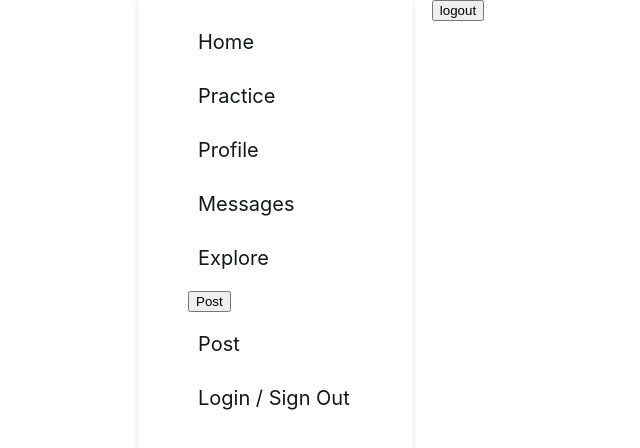
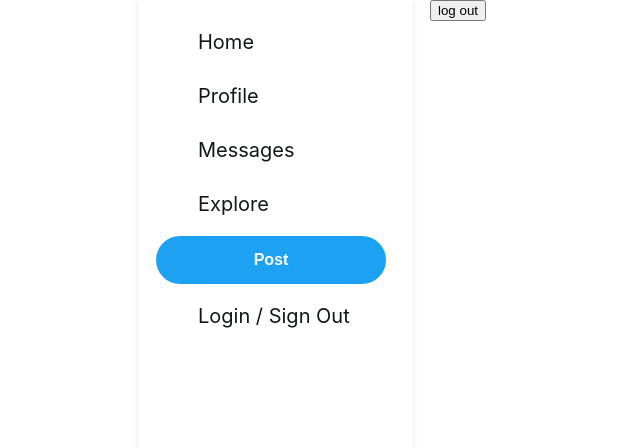
Before and after one commit to Bui-Alex46/social-media-clone, a React (Create React App) app: page /signout in a window 1280 px wide. Shown: the top 448 px of the page, without its empty margins (182-822 px from the left). Built offline with nearby package versions, Linux system fonts and the light colour scheme.

Commit message:
Getting rid of warning errors and cleaning up code.

```diff
--- a/public/index.html
+++ b/public/index.html
@@ -1,43 +1,11 @@
 <!DOCTYPE html>
 <html lang="en">
   <head>
-    <meta charset="utf-8" />
-    <link rel="icon" href="%PUBLIC_URL%/favicon.ico" />
-    <meta name="viewport" content="width=device-width, initial-scale=1" />
-    <meta name="theme-color" content="#000000" />
-    <meta
-      name="description"
-      content="Web site created using create-react-app"
-    />
-    <link rel="apple-touch-icon" href="%PUBLIC_URL%/logo192.png" />
-    <!--
-      manifest.json provides metadata used when your web app is installed on a
-      user's mobile device or desktop. See https://developers.google.com/web/fundamentals/web-app-manifest/
-    -->
     <link rel="manifest" href="%PUBLIC_URL%/manifest.json" />
-    <!--
-      Notice the use of %PUBLIC_URL% in the tags above.
-      It will be replaced with the URL of the `public` folder during the build.
-      Only files inside the `public` folder can be referenced from the HTML.
-
-      Unlike "/favicon.ico" or "favicon.ico", "%PUBLIC_URL%/favicon.ico" will
-      work correctly both with client-side routing and a non-root public URL.
-      Learn how to configure a non-root public URL by running `npm run build`.
-    -->
-    <title>React App</title>
+    <title>Twitter Clone</title>
   </head>
   <body>
     <noscript>You need to enable JavaScript to run this app.</noscript>
     <div id="root"></div>
-    <!--
-      This HTML file is a template.
-      If you open it directly in the browser, you will see an empty page.
-
-      You can add webfonts, meta tags, or analytics to this file.
-      The build step will place the bundled scripts into the <body> tag.
-
-      To begin the development, run `npm start` or `yarn start`.
-      To create a production bundle, use `npm run build` or `yarn build`.
-    -->
   </body>
 </html>
--- a/src/App.js
+++ b/src/App.js
@@ -12,7 +12,9 @@ import Home from './pages/home';
 import Post from './pages/post';
 import SignOutPage from './pages/signout';
 import SignInPage from './pages/signIn';
+
 function App() {
+
   return (
       <BrowserRouter>
       <Navbar/>
@@ -28,6 +30,7 @@ function App() {
           <Route exact path = "/signIn" element={<SignInPage />}></Route>
         </Routes>
         </BrowserRouter>
+
   );
 }
 
--- a/src/pages/css/Navbar.css
+++ b/src/pages/css/Navbar.css
@@ -38,3 +38,37 @@
   .navbar li.active a {
     color: #1da1f2;
   }
+  .post-button{
+    background-color: #1da1f2;
+    color: #fff;
+    border: none;
+    border-radius: 30px;
+    padding: 15px;
+    font-size: 16px;
+    font-weight: bold;
+    cursor: pointer;
+  }
+  .post-button-modal{
+    background-color: #1da1f2;
+    color: #fff;
+    border: none;
+    border-radius: 30px;
+    padding: 1rem;
+    font-size: 13px;
+    font-weight: bold;
+    cursor: pointer;
+    position: relative;
+    left: 32rem;
+    top: 5rem;
+    width: 5rem;
+  }
+  .post-button-modal:hover{
+    background-color: #57b6f6;
+  }
+  .post-button-modal:active{
+    opacity: .8;
+  }
+  .navbar .post-button{
+    width: 230px;
+    margin-left: -2rem;
+  }
--- a/src/pages/css/Post.css
+++ b/src/pages/css/Post.css
@@ -6,7 +6,7 @@
 .modal{
     display: flex;
     flex-direction: column;
-    align-items: center;
+    align-items: left;
     justify-content: top;
     box-shadow: rgba(94, 94, 108, 1) 0px 7px 29px 0px;
     background: white;
--- a/src/pages/css/Profile.css
+++ b/src/pages/css/Profile.css
@@ -89,12 +89,12 @@
     flex-direction: column;
     margin: 0;
     margin-top: 0;
-    align-items: flex-start;
+    margin-bottom:0;
     width: stretch;
     position: relative;
     top:1rem;
     left: -1rem;
-    height:2rem;
+    height:4rem;
     padding: 1rem;
     padding-left:4.2rem;
     list-style: none;
--- a/src/pages/navbar.jsx
+++ b/src/pages/navbar.jsx
@@ -1,12 +1,11 @@
-import React, {useState, useEffect} from 'react';
+import React, {useState} from 'react';
 import { Link} from 'react-router-dom';
 import './css/Navbar.css'
 import Modal from 'react-modal'
 import './css/Post.css'
-import { auth  } from '../firebase';
-import {  setPersistence , browserSessionPersistence } from 'firebase/auth';
 import {db} from '../firebase'
 import {addDoc, collection} from 'firebase/firestore'
+
 
 const Navbar = () => {
   const [modalIsOpen, setModalIsOpen] = useState(false);
@@ -18,20 +17,6 @@ const closeModal = () => {
     setModalIsOpen(false);
 }
 
-const [user, setUser] = useState(null);
-    useEffect(() => {
-        const currentUser = auth.currentUser
-    setPersistence(auth,browserSessionPersistence).then(() => {
-        if (currentUser){
-            setUser(currentUser)
-            console.log('Persistence set')
-    }else{
-        console.log('no user')
-    }
-
-    })
-    }, [])
-
 const [post, setPost] = useState("")
 const addPost = async (e) => {
   e.preventDefault();
@@ -40,6 +25,7 @@ const addPost = async (e) => {
       post: post,
     });
     console.log("Doc written with ID: ", docRef.id);
+    closeModal();
   }catch(e){
     console.error("Error adding document: ", e);
   }
@@ -49,13 +35,12 @@ const addPost = async (e) => {
     <div className='navbar'>
     <ul>
       <li> <Link to = "/home"> Home</Link></li>
-      <li> <Link to = "/practice"> Practice</Link></li>
       <li> <Link to = "/profile"> Profile</Link></li>
       <li> <Link to = "/messages"> Messages</Link></li>
       <li> <Link to = "/explore"> Explore</Link></li>
 
       {/* Modal for Posting */}
-      <li> <button onClick = {() => openModal()}> Post</button>
+      <li> <button className = "post-button" onClick = {() => openModal()}> Post</button>
         <Modal isOpen = {modalIsOpen} onRequestClose = {closeModal} className = "modal">
           <form onSubmit = {addPost} >
           <button className = "close-button" onClick = {() => closeModal()}>
@@ -63,14 +48,11 @@ const addPost = async (e) => {
           </button>
             {/* <img alt = "User" className = "profile-pic-modal" src = {user.photoURL} /> */}
             <input type = 'text' value = {post} onChange = {(e) => setPost(e.target.value)} className='input-field' placeholder='What is happening?!'></input>
-            <button type = "submit"> Post</button>
+            <button className = "post-button-modal" type = "submit"> Post</button>
           </form>
 
         </Modal></li>
-
-
-      <li> <Link to = "/post"> Post</Link></li>
-      <li> <Link to = "/auth"> Login / Sign Out</Link></li>
+      <li> <Link to = "/auth" className='login-button'> Login / Sign Out</Link></li>
     </ul>
     </div>
     )
--- a/src/pages/signout.jsx
+++ b/src/pages/signout.jsx
@@ -18,7 +18,7 @@ const SignOutPage = () => {
     return (
 
         <div className = 'auth-container'>
-        <button type = "button" onClick = {handleSignOut}> logout </button>
+        <button type = "button" onClick = {handleSignOut}> log out </button>
         </div>
     )
 }
```
Also changed, not shown: src/pages/auth.jsx (+1 -12 lines). Lines whose indentation alone changed are shown as unchanged.
